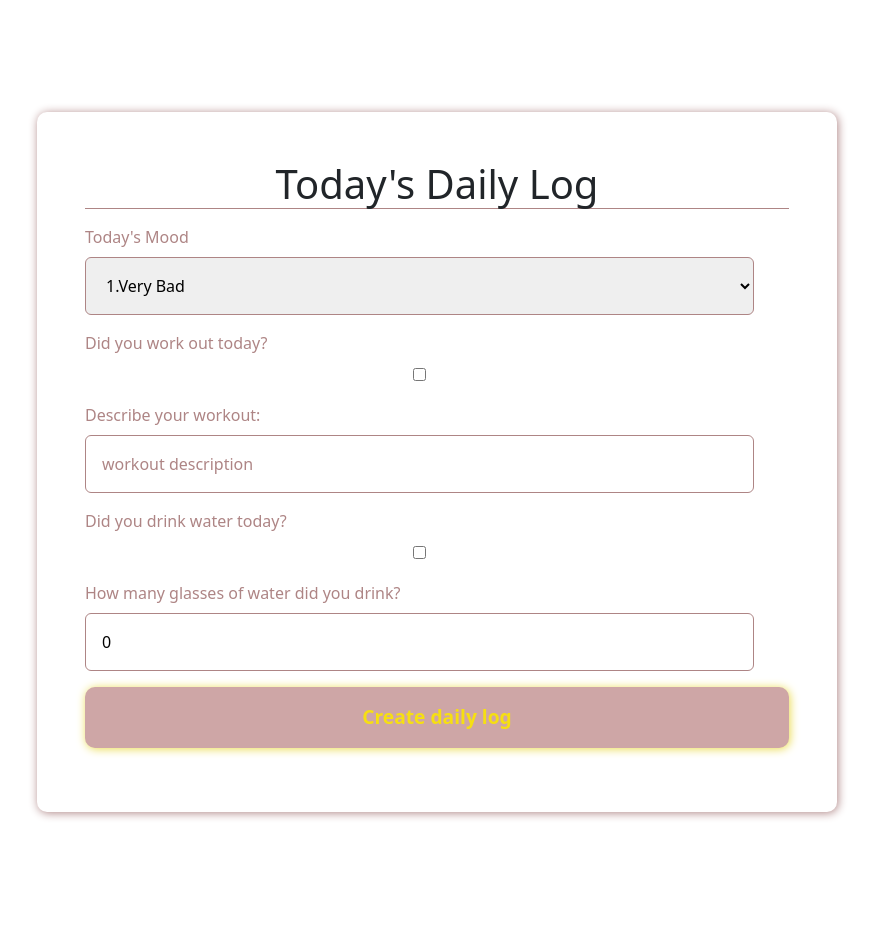
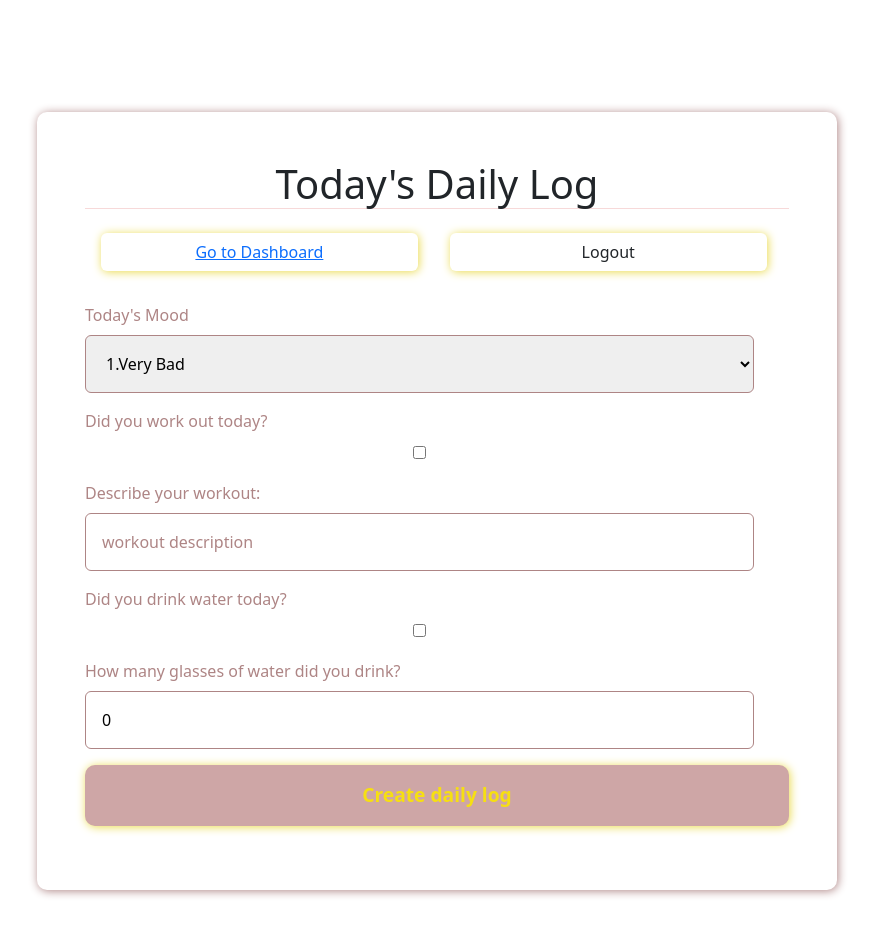
Before and after one commit to NadineL1/WellnessApp, a React (Vite) app: page /newdailylog in a window 1280 px wide. Shown: the top 936 px of the page, without its empty margins (203-1078 px from the left). Built offline with nearby package versions, Linux system fonts and the light colour scheme.

Commit message:
buttons for navigating between pages

```diff
--- a/src/components/DashBoard.jsx
+++ b/src/components/DashBoard.jsx
@@ -63,7 +63,7 @@ export default function Dashboard() {
         defaults.plugins.title.display = true;
         defaults.plugins.title.font.size = 25;
         defaults.plugins.title.color = "rgb(185, 103, 206)";
-        defaults.maindainAspectRation = false;
+        defaults.maindainAspectRation = true;
         defaults.responsive = true;
     }
 
@@ -81,6 +81,9 @@ export default function Dashboard() {
         <div className='page-container'>
             <div className='content-container'>
                 <h1>Dashboard</h1>
+                <button className="btn"><a href='/newdailylog'>Create new dailyLog</a></button>
+                <button className="btn">Logout</button>
+
                 <div className='content-container'><Line
                     data={{
                         labels: dailylogs.map((data) => data.logDate),
--- a/src/components/NewDailyLog.jsx
+++ b/src/components/NewDailyLog.jsx
@@ -25,6 +25,8 @@ export default function CreateLog() {
         <div className='page-container'>
             <div className='content-container'>
                 <h1>Today's Daily Log</h1>
+                <button className="btn"><a href='/dashboard'>Go to Dashboard</a></button>
+                <button className="btn">Logout</button>
                 <form onSubmit={handleSubmit}>
                     <label htmlFor='moodId'>Today's Mood</label>
                     <select id='moodId' type="number" value={moodId} onChange={(e) => setMoodId(Number(e.target.value))}>
--- a/src/css/Auth.css
+++ b/src/css/Auth.css
@@ -21,7 +21,7 @@
 h1 {
     text-align: center;
     font-size: 3rem;
-    border-bottom: 0.1rem solid rgb(174, 133, 133);
+    border-bottom: 0.1rem solid rgb(247, 217, 217);
     margin-bottom: 3rem;
     margin-top: 0;
     color: rgb(174, 133, 133);
@@ -73,6 +73,12 @@ textarea:focus {
     color: rgb(174, 133, 133);
 }
 
+.btn {
+    width: 45%;
+    margin: 1rem;
+    box-shadow: 1px 1px 10px rgb(234, 218, 75);
+}
+
 .submit-btn {
     background-color: rgb(206, 166, 166);
     color: rgb(246, 223, 18);
```
